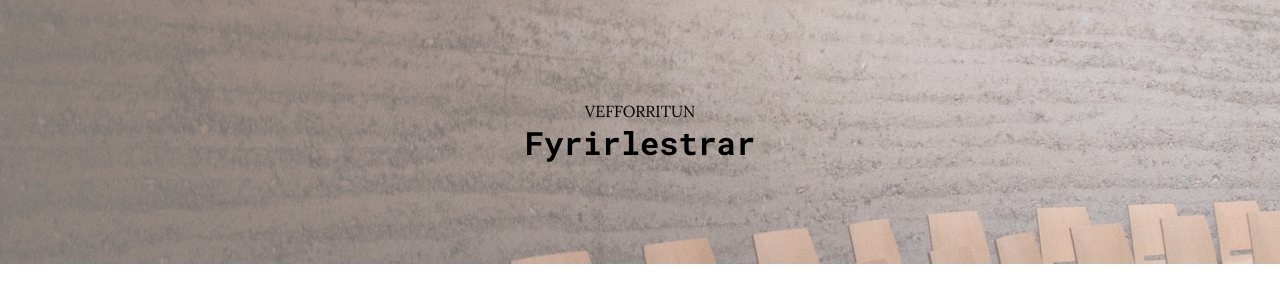
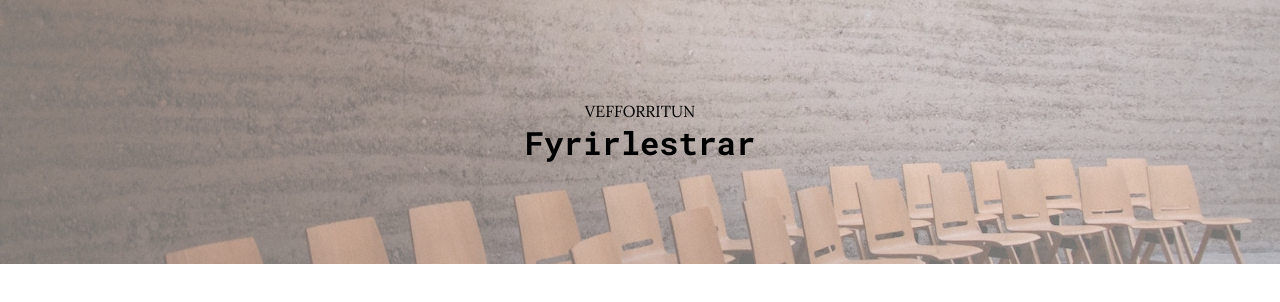
Before and after one commit to gha18/hopverkefni2, a website with bundled scripts: page index.html in a window 1280 px wide. Built offline with nearby package versions, Linux system fonts and the light colour scheme.

Commit message:
header lagaður

```diff
--- a/src/lib/make.js
+++ b/src/lib/make.js
@@ -5,6 +5,7 @@ export function makeBackgrImg(img) {
     backgrImg.classList.add('header__img', 'grid__row');
 
     backgrImg.style.background = `url(${img}) no-repeat`;
+    backgrImg.style.backgroundSize = '100%, 100%';
 
     return backgrImg;
 }
--- a/src/styles/header.scss
+++ b/src/styles/header.scss
@@ -7,6 +7,5 @@
     &__img {
         width: 100%;
         height: 16.5em;
-        z-index: -1;
     }
 }
```
Also changed, not shown: dist/bundle.js, dist/styles.css, 1 other file.
